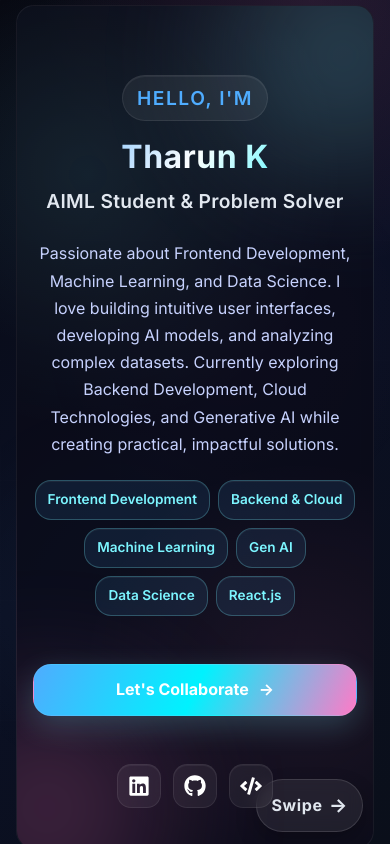
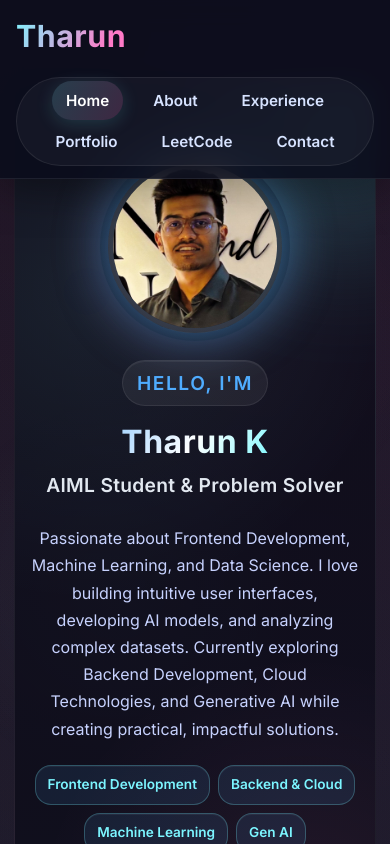
Before and after one commit to tharunK03/deploy-vercel, a React (Create React App) app: page / in a window 390 px wide. Shown: the top 844 px of the page. Built offline with nearby package versions, Linux system fonts and the light colour scheme.

Commit message:
Revert to original vertical layout with navbar

```diff
--- a/src/App.jsx
+++ b/src/App.jsx
@@ -1,5 +1,5 @@
 // App.jsx
-import React, { useEffect, useMemo, useRef, useState } from 'react';
+import React, { useRef } from 'react';
 import Navbar from './components/Navbar';
 import Home from './pages/Home';
 import Portfolio from './pages/Portfolio';
@@ -10,21 +10,8 @@ import Contact from './pages/Contact';
 import './styles/App.css';
 
 function App() {
-  const [activeSection, setActiveSection] = useState('home');
-  const [isMobile, setIsMobile] = useState(false);
   const touchData = useRef({ x: 0, y: 0, time: 0 });
-  const sections = useMemo(
-    () => ['home', 'about', 'experience', 'portfolio', 'leetcode', 'contact'],
-    []
-  );
-  const sectionTitles = {
-    home: 'Home',
-    about: 'About',
-    experience: 'Experience',
-    portfolio: 'Portfolio',
-    leetcode: 'LeetCode',
-    contact: 'Contact'
-  };
+  const sections = ['home', 'about', 'experience', 'portfolio', 'leetcode', 'contact'];
 
   const getNavHeight = () => {
     const navbar = document.querySelector('.navbar');
@@ -37,17 +24,16 @@ function App() {
     const navbarHeight = getNavHeight();
     const elementPosition = element.offsetTop - navbarHeight;
     window.scrollTo({ top: elementPosition, behavior: 'smooth' });
-    setActiveSection(sectionId);
   };
 
   const handleTouchStart = (event) => {
-    if (!isMobile) return;
+    if (window.innerWidth > 768) return;
     const touch = event.touches[0];
     touchData.current = { x: touch.clientX, y: touch.clientY, time: Date.now() };
   };
 
   const handleTouchEnd = (event) => {
-    if (!isMobile) return;
+    if (window.innerWidth > 768) return;
     const start = touchData.current;
     if (!start.time) return;
 
@@ -56,38 +42,31 @@ function App() {
     const dy = touch.clientY - start.y;
     touchData.current = { x: 0, y: 0, time: 0 };
 
-    if (Math.abs(dx) < 60 || Math.abs(dy) > 60) return;
+    if (Math.abs(dx) < 60 || Math.abs(dy) > 80) return;
 
-    const currentIndex = sections.indexOf(activeSection);
+    const navbarHeight = getNavHeight();
+    const scrollPosition = window.scrollY + navbarHeight + 5;
+    let currentIndex = 0;
+    sections.forEach((id, index) => {
+      const el = document.getElementById(id);
+      if (el && scrollPosition >= el.offsetTop) {
+        currentIndex = index;
+      }
+    });
+
     const nextIndex = dx < 0 ? Math.min(sections.length - 1, currentIndex + 1) : Math.max(0, currentIndex - 1);
     if (nextIndex !== currentIndex) {
-      setActiveSection(sections[nextIndex]);
+      scrollToSection(sections[nextIndex]);
     }
   };
-
-  useEffect(() => {
-    const updateViewport = () => setIsMobile(window.innerWidth <= 768);
-    updateViewport();
-    window.addEventListener('resize', updateViewport);
-    return () => window.removeEventListener('resize', updateViewport);
-  }, []);
 
   return (
     <div className="app">
       <Navbar />
-      {isMobile && (
-        <div className="mobile-page-title">
-          {sectionTitles[activeSection] || 'Home'}
-        </div>
-      )}
       <main
         className="main-content"
         onTouchStart={handleTouchStart}
         onTouchEnd={handleTouchEnd}
-      >
-        <div
-          className={`section-strip ${isMobile ? 'section-strip-mobile' : ''}`}
-          style={isMobile ? { transform: `translateX(-${sections.indexOf(activeSection) * 100}vw)` } : {}}
       >
         <section id="home" className="section">
           <Home />
@@ -112,7 +91,6 @@ function App() {
         <section id="contact" className="section">
           <Contact />
         </section>
-        </div>
       </main>
     </div>
   );
--- a/src/styles/App.css
+++ b/src/styles/App.css
@@ -102,6 +102,11 @@ html {
   .logo {
     font-size: 1.6rem;
   }
+
+  .section {
+    padding: 60px 16px;
+    scroll-margin-top: 60px;
+  }
 }
 
 @media (max-width: 480px) {
@@ -122,66 +127,3 @@ html {
     scroll-margin-top: 110px;
   }
 }
-
-/* Mobile-only full-page behavior */
-@media (max-width: 768px) {
-  html, body {
-    height: auto;
-    overflow-x: hidden;
-  }
-
-  .main-content {
-    height: 100vh;
-    overflow: hidden;
-    -webkit-overflow-scrolling: touch;
-  }
-
-  .mobile-page-title {
-    display: flex;
-    align-items: center;
-    justify-content: center;
-    position: fixed;
-    top: 12px;
-    left: 50%;
-    transform: translateX(-50%);
-    z-index: 900;
-    padding: 10px 16px;
-    border-radius: 999px;
-    background: rgba(10, 12, 28, 0.8);
-    border: 1px solid rgba(255, 255, 255, 0.08);
-    color: #ffffff;
-    font-weight: 700;
-    letter-spacing: 0.4px;
-    box-shadow: 0 10px 30px rgba(0, 0, 0, 0.35);
-    pointer-events: none;
-  }
-
-  .section-strip {
-    display: flex;
-    width: 100vw;
-    height: 100vh;
-    transition: transform 0.35s ease;
-    overflow: hidden;
-  }
-
-  .section-strip-mobile .section {
-    width: 100vw;
-    min-height: 100vh;
-    padding: 70px 16px 60px;
-    flex-shrink: 0;
-    overflow-y: auto;
-    overflow-x: hidden;
-    -webkit-overflow-scrolling: touch;
-    box-sizing: border-box;
-  }
-
-  /* Ensure inner content doesn't hide under the title */
-  .section-strip-mobile .section .section-content {
-    padding-top: 48px;
-  }
-}
-
-/* Desktop hide for mobile title */
-.mobile-page-title {
-  display: none;
-}
--- a/src/styles/Navbar.css
+++ b/src/styles/Navbar.css
@@ -87,10 +87,3 @@
     flex-wrap: wrap;
   }
 }
-
-/* Hide navbar entirely on mobile to enforce swipe-only navigation */
-@media (max-width: 768px) {
-  .navbar {
-    display: none;
-  }
-}
```
Lines whose indentation alone changed are shown as unchanged.
